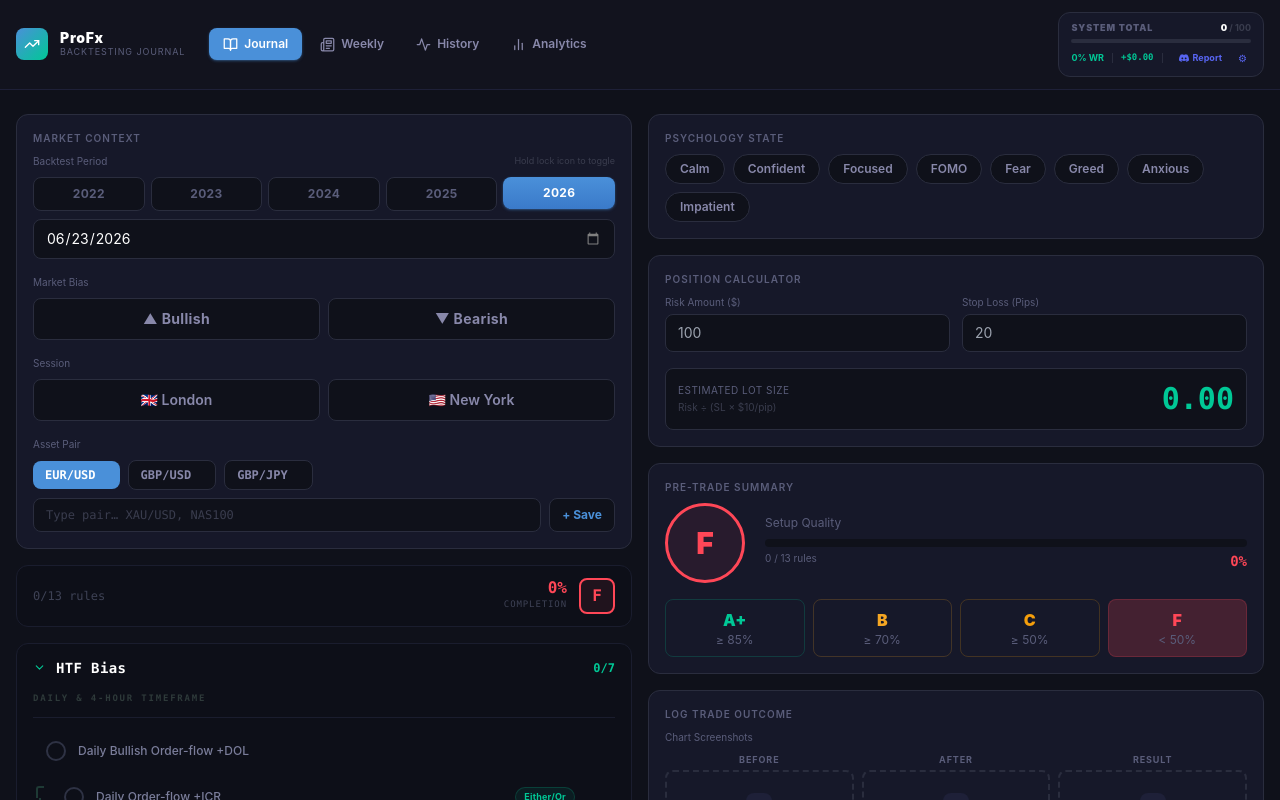
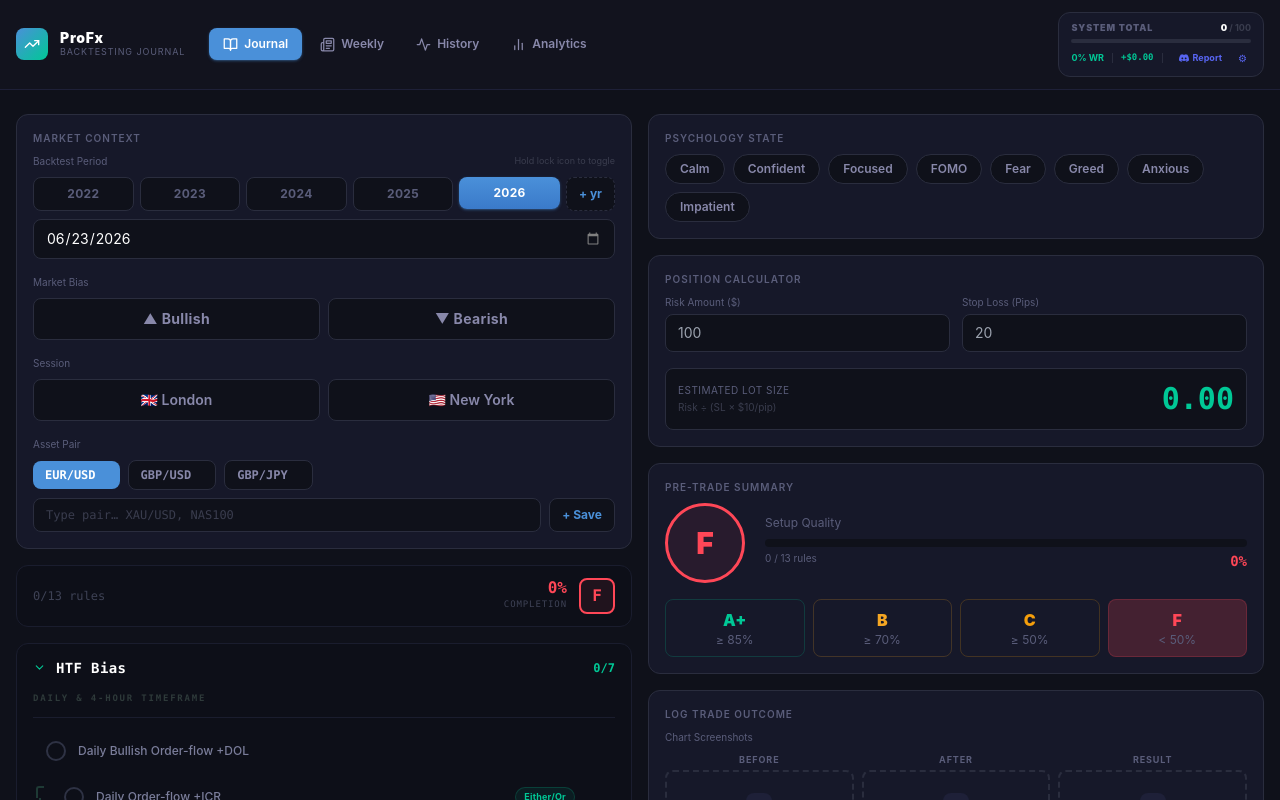
Before and after one commit to sabarfx666-spec/boy, a React (Vite) app: page / in a window 1280 px wide. Shown: the top 800 px of the page. Built offline with nearby package versions, Linux system fonts and the light colour scheme.

Commit message:
feat: dynamic year selector with + yr button
Years are now stored in localStorage instead of hardcoded.
Click '+ yr' to add the next year (2027, 2028, etc.) indefinitely.

Co-Authored-By: Claude Sonnet 4.6 <noreply@anthropic.com>

```diff
--- a/src/App.jsx
+++ b/src/App.jsx
@@ -371,6 +371,8 @@ const VideoSlot = ({ value, onChange }) => {
 // ─── Module 1: Journal ────────────────────────────────────────────────────────
 
 const JournalModule = ({ setTrades, date, setDate }) => {
+  const [availableYears, setAvailableYears] = useState(() => load('profx_available_years', [2022, 2023, 2024, 2025, 2026]));
+  useEffect(() => { localStorage.setItem('profx_available_years', JSON.stringify(availableYears)); }, [availableYears]);
   const [lockedYears, setLockedYears] = useState(() => load('profx_locked_years', []));
   useEffect(() => { localStorage.setItem('profx_locked_years', JSON.stringify(lockedYears)); }, [lockedYears]);
   const [bias,        setBias]        = useState(null);
@@ -582,8 +584,8 @@ const JournalModule = ({ setTrades, date, setDate }) => {
               <div className="text-[10px] text-[#5a5d7a]">Backtest Period</div>
               <div className="text-[9px] text-[#3a3d4e]">Hold lock icon to toggle</div>
             </div>
-            <div className="flex gap-1.5 mb-2">
-              {[2022, 2023, 2024, 2025, 2026].map(yr => {
+            <div className="flex gap-1.5 mb-2 flex-wrap">
+              {availableYears.map(yr => {
                 const active  = date.startsWith(String(yr));
                 const locked  = lockedYears.includes(yr);
                 const toggleLock = (e) => {
@@ -628,6 +630,15 @@ const JournalModule = ({ setTrades, date, setDate }) => {
                   </div>
                 );
               })}
+              {/* Add next year */}
+              <button
+                onClick={() => {
+                  const next = Math.max(...availableYears) + 1;
+                  setAvailableYears(prev => [...prev, next]);
+                }}
+                className="px-3 py-2 rounded-lg text-xs font-bold bg-[#0f111a] border border-dashed border-[#2a2d3e] text-[#4a90d9] hover:border-[#4a90d9] hover:bg-[rgba(74,144,217,0.06)] transition-all flex-shrink-0"
+                title="Add next year"
+              >+ yr</button>
             </div>
             <input
               type="date" value={date}
```
